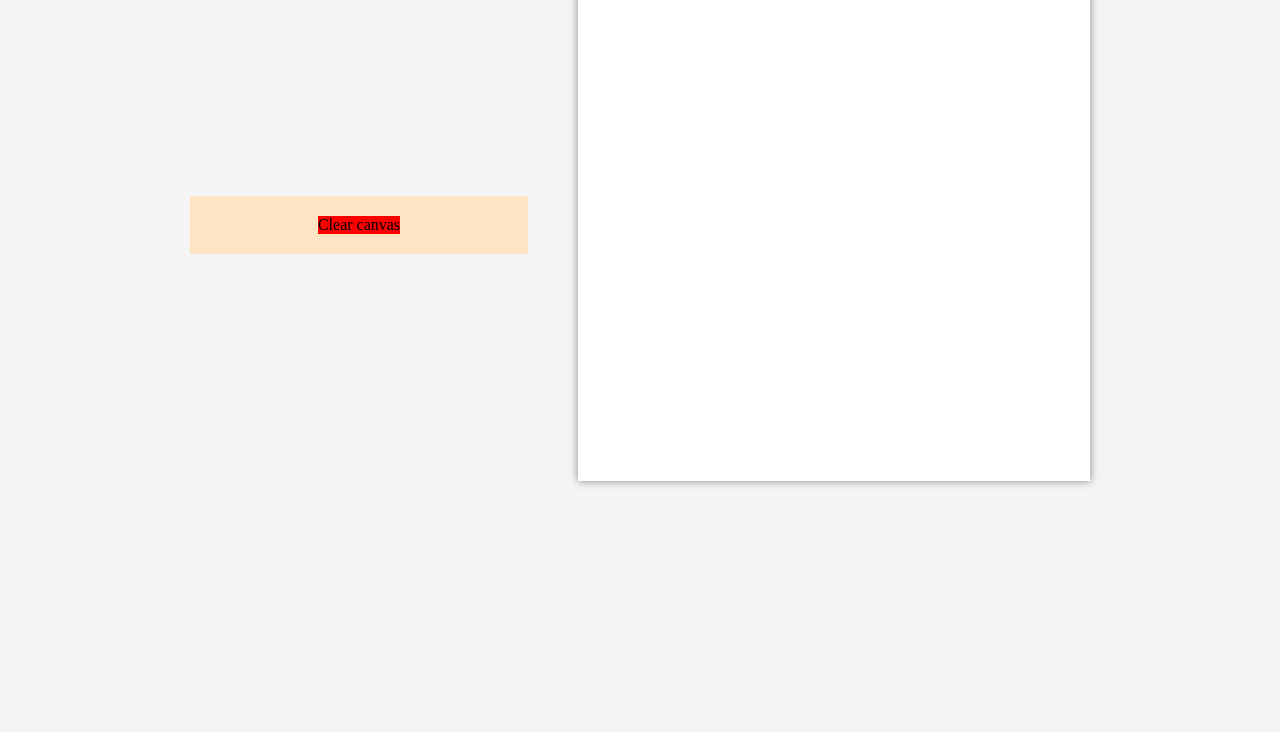
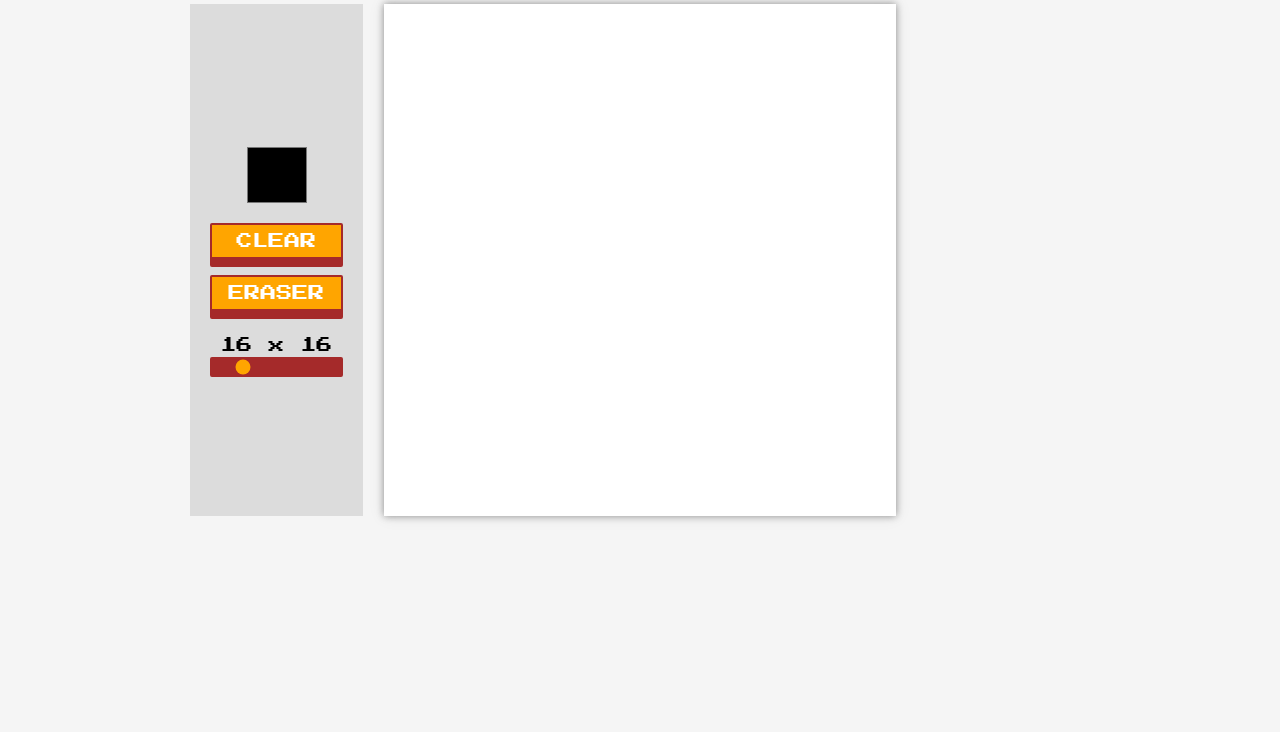
Before and after one commit to samussd/pixel-sketch, a plain HTML site: page index.html in a window 1280 px wide. Shown: the part 68-800 px from the top of the page. Drawn offline with Linux system fonts and the light colour scheme.

Commit message:
add buttons, slider to change size

```diff
--- a/index.html
+++ b/index.html
@@ -6,6 +6,10 @@
         <title></title>
         <meta name="description" content="">
         <meta name="viewport" content="width=device-width, initial-scale=1">
+        <link rel="stylesheet" href="styles.css">
+        <link rel="preconnect" href="https://fonts.googleapis.com">
+        <link rel="preconnect" href="https://fonts.gstatic.com" crossorigin>
+        <link href="https://fonts.googleapis.com/css2?family=Press+Start+2P&display=swap" rel="stylesheet">
         <link rel="stylesheet" href="styles.css">
         <script src="scripts/script.js" async defer></script>
     </head>
@@ -17,7 +21,15 @@
 
         <main class="main">
             <div class="options">
-                <button class="options__clear-btn">Clear canvas</button>
+                <input class="options__color-picker" type="color" value="#000000" onchange="changeColor()">
+                <button class="options__clear-btn">CLEAR</button>
+                <button class="options__eraser-btn">ERASER</button>
+                <div class="options__size-slider">
+                    <div class="options__size-text">16 x 16</div>
+                    <input  class="options__size-picker" type="range"
+                            value="16" min="4" max="64" step="4"
+                            onchange="changeCanvas()" oninput="changeSizeText()">
+                </div>
             </div>
             <div class="canvas"></div>
         </main>
--- a/scripts/script.js
+++ b/scripts/script.js
@@ -1,7 +1,12 @@
 const canvas = document.querySelector('.canvas');
-const clearBtn = document.querySelector('.options__clear-btn')
+const clearBtn = document.querySelector('.options__clear-btn');
+const eraserBtn = document.querySelector('.options__eraser-btn');
+const colorInput = document.querySelector('.options__color-picker');
+const sizeInput = document.querySelector('.options__size-picker');
+const sizeText = document.querySelector('.options__size-text');
 
 let tiles = document.querySelectorAll('.canvas__tile');
+let backgroundColor = 'white';
 let currentColor = 'black';
 
 function updateCanvasSize(rows, cols) {
@@ -14,6 +19,13 @@ function updateCanvasSize(rows, cols) {
         canvas.appendChild(tile).className = "canvas__tile";
     }
     tiles = document.querySelectorAll('.canvas__tile');
+
+    ['mouseover','mousedown'].forEach(evt =>
+        tiles.forEach(n => n.addEventListener(evt, function(e) {
+            e.preventDefault()
+            colorTile(e);
+        }))
+    );
 }
 
 function colorTile(e) {
@@ -24,10 +36,43 @@ function clearCanvas() {
     tiles.forEach(n => n.style.backgroundColor = 'white')
 }
 
+function changeColor() {
+    currentColor = colorInput.value;
+}
+
+function toggleEraser() {
+    if (!eraserBtn.classList.contains('--active')) {
+        currentColor = backgroundColor;
+    } else {
+        currentColor = colorInput.value;
+    }
+    eraserBtn.classList.toggle('--active');
+}
+
+function changeCanvas() {
+    updateCanvasSize(sizeInput.value, sizeInput.value);
+    changeSizeText();
+}
+
+function changeSizeText() {
+    sizeText.textContent = `${sizeInput.value} x ${sizeInput.value}`
+}
+
 updateCanvasSize(16,16);
 
+
+
 clearBtn.onclick = () => clearCanvas();
+eraserBtn.onclick = () => toggleEraser();
 
-['mouseover','mousedown'].forEach(evt =>
-    tiles.forEach(n => n.addEventListener(evt, e => colorTile(e)))
-);
+// sizeInput.addEventListener('change', changeCanvas());
+// colorInput.addEventListener('change', changeColor());
+
+
+//if clicked outside the canvas, unselect the eraser
+window.addEventListener('click', function(e){
+    if (!canvas.contains(e.target) && e.target!=eraserBtn){
+        eraserBtn.classList.remove('--active');
+        currentColor = colorInput.value;
+    }
+  });
--- a/styles.css
+++ b/styles.css
@@ -1,6 +1,13 @@
 :root {
     --grid-cols: 16;
     --grid-rows: 16;
+
+    --bg-color1: whitesmoke;
+    --bg-color2: gainsboro;
+    --font-color1: black;
+    --font-color2: white;
+    --btn-color1: orange;
+    --btn-color2: brown;
 }
 
 * {
@@ -11,7 +18,7 @@ a, a:hover, a:focus, a:active {
     text-decoration: none;
     color: inherit;
 }
-/* remove default button styling */
+
 button{
 	background: none;
 	color: inherit;
@@ -20,11 +27,32 @@ button{
 	font: inherit;
 	cursor: pointer;
 	outline: inherit;
+
+    width: 100%;
+    color: var(--font-color2);
+    padding: 8px 8px;
+    border-radius: 2px;
+    border: 2px solid var(--btn-color2);
+    background-color: var(--btn-color1);
+    box-shadow: 0 8px var(--btn-color2);
 }
 
+button:hover {
+    transform: translateY(-2px);
+    box-shadow: 0 10px var(--btn-color2);
+}
+
+button:active,
+button.--active {
+    transform: translateY(7px);
+    box-shadow: 0 1px var(--btn-color2);
+}
+
+
 body {
-    background-color: whitesmoke;
-    margin: 0 0;
+    background-color: var(--bg-color1);
+    margin: 0;
+    padding: 0;
 }
 
 .header {
@@ -32,7 +60,9 @@ body {
     justify-content: center;
     align-items: center;
     position: relative;
-    margin-top: 0;
+    margin: 20px 0;
+
+    font-family: 'Press Start 2P', cursive;
 }
 
 .header__logo {
@@ -48,11 +78,14 @@ body {
 
 .main {
     display: flex;
+    position: relative;
     justify-content: center;
     align-items: center;
     width: 900px;
     margin: 0 auto;
     gap: 50px;
+
+    font-family: 'Press Start 2P', cursive;
 }
 
 .canvas {
@@ -63,7 +96,7 @@ body {
     grid-template-columns: repeat(var(--grid-cols), 1fr);
     box-shadow:
         0 0 7px rgb(16, 16, 16, 0.4),
-        0 0 15px rgba(16, 16, 16, 0.1);;
+        0 0 15px rgba(16, 16, 16, 0.1);
 }
 
 .canvas__tile {
@@ -71,17 +104,39 @@ body {
 }
 
 .options {
-    flex: 1;
+    position: absolute;
+    left: 0;
+
     display: flex;
     flex-direction: column;
     justify-content: center;
     align-items: center;
     height: 100%;
     padding: 20px;
+    gap: 16px;
 
-    background-color: bisque;
+    background-color: var(--bg-color2);
 }
 
-.options__clear-btn {
-    background-color: red;
+.options__color-picker {
+    all: unset;
+    height: 64px;
+    width: 64px;
 }
+
+.options__size-slider {
+    display: flex;
+    flex-direction: column;
+    justify-content: center;
+    align-items: center;
+    margin-top: 10px;
+    gap: 4px;
+}
+
+.options__size-picker {
+    all: unset;
+    border: 2px solid var(--btn-color2);
+    border-radius: 2px;
+    background-color: var(--btn-color2);
+    accent-color: var(--btn-color1);
+}
```
